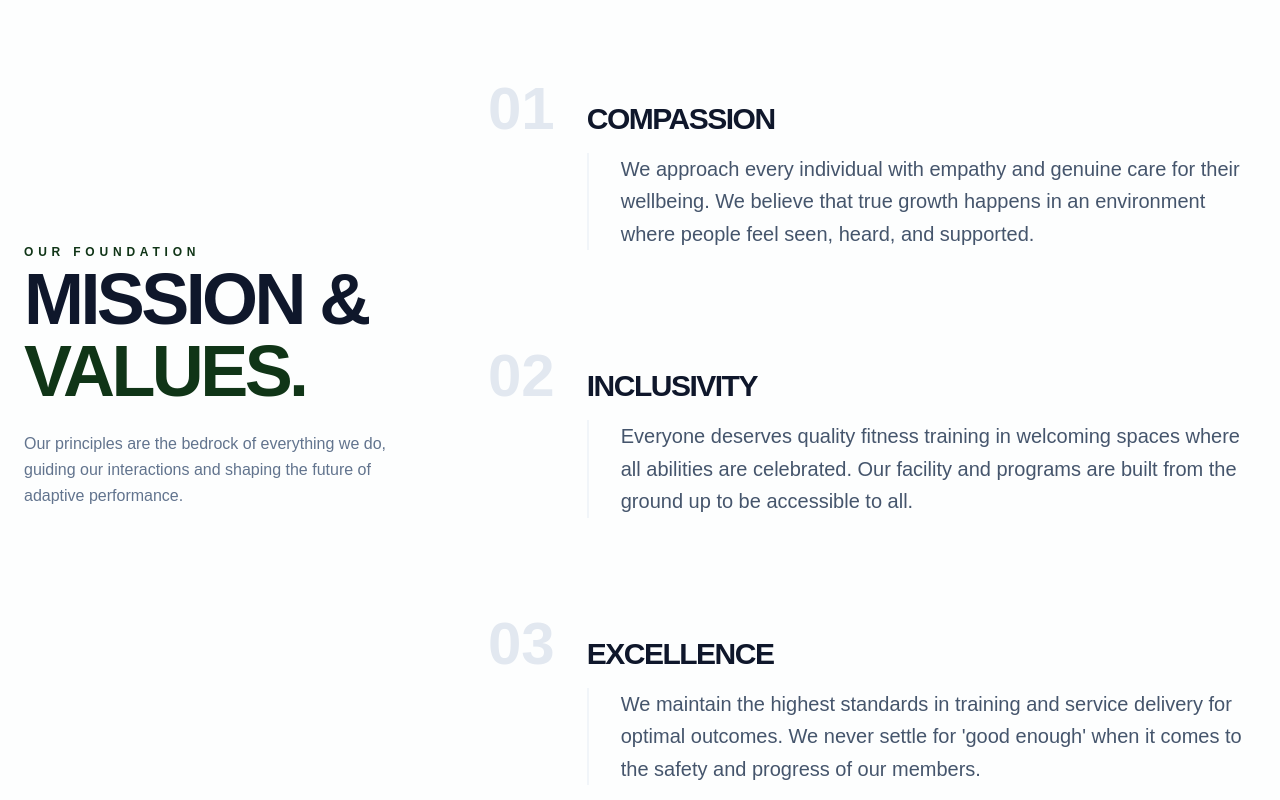
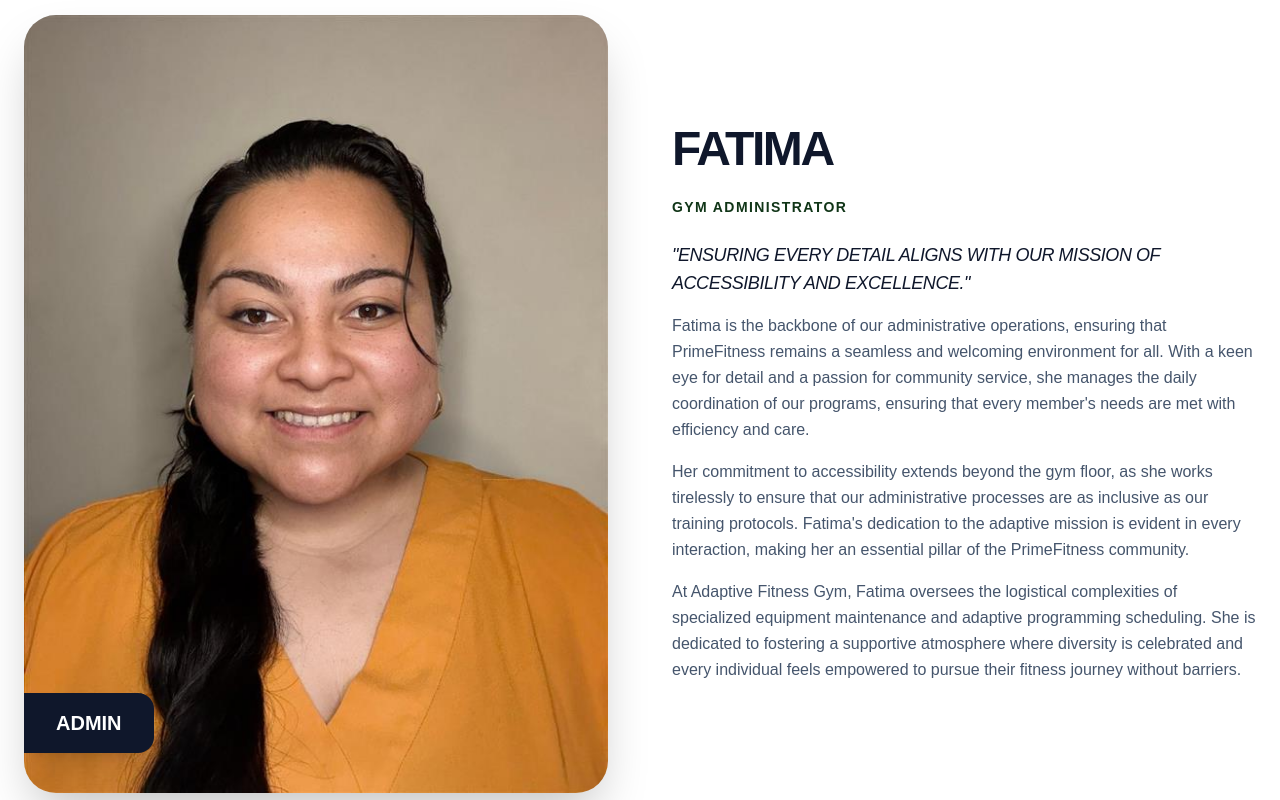
Before and after one commit to Harshk1050/PrimeFitness, a Next.js app: page /about in a window 1280 px wide. Shown: the part 3580-4380 px from the top of the page. Built offline with nearby package versions, Linux system fonts and the light colour scheme.

Commit message:
fatima added

```diff
--- a/src/app/about/page.tsx
+++ b/src/app/about/page.tsx
@@ -186,8 +186,8 @@ const AboutPage = () => {
                     </motion.div>
                 </div>
 
-                {/* Parvinder Kaur Section (CEO) */}
-                <div className="flex flex-col lg:flex-row-reverse gap-16 items-center">
+                {/* Parvinder Kaur Section (CFO) */}
+                <div className="flex flex-col lg:flex-row-reverse gap-16 items-center pb-16 border-b border-slate-100">
                     <motion.div
                         initial={{ opacity: 0, y: 40 }}
                         whileInView={{ opacity: 1, y: 0 }}
@@ -230,6 +230,56 @@ const AboutPage = () => {
                             </p>
                             <p>
                                 Under her guidance, PrimeFitness has expanded its reach while maintaining its core values of compassion, excellence, and inclusivity. She is committed to fostering a culture where every team member and client feels valued, supported, and empowered to achieve their fullest potential.
+                            </p>
+                        </div>
+                    </motion.div>
+                </div>
+
+                {/* Fatima Section (Admin) */}
+                <div className="flex flex-col lg:flex-row gap-16 items-center">
+                    <motion.div
+                        initial={{ opacity: 0, y: 40 }}
+                        whileInView={{ opacity: 1, y: 0 }}
+                        transition={{ duration: 0.8, ease: "easeOut" }}
+                        viewport={{ once: true }}
+                        className="lg:w-1/2 relative"
+                    >
+                        <div className="relative aspect-[3/4] rounded-[2rem] overflow-hidden shadow-2xl bg-slate-100">
+                            <img
+                                src="/fatima.png"
+                                alt="Fatima"
+                                className="w-full h-full object-cover"
+                            />
+                            <div className="absolute bottom-10 left-0 bg-slate-900 text-white py-4 px-8 rounded-r-2xl font-black text-xl shadow-xl">
+                                ADMIN
+                            </div>
+                        </div>
+                    </motion.div>
+
+                    <motion.div
+                        initial={{ opacity: 0, y: 20 }}
+                        whileInView={{ opacity: 1, y: 0 }}
+                        transition={{ duration: 0.8, ease: "easeOut", delay: 0.2 }}
+                        viewport={{ once: true }}
+                        className="lg:w-1/2 space-y-6"
+                    >
+                        <h2 className="text-3xl sm:text-5xl font-black uppercase tracking-tighter leading-none">
+                            Fatima
+                        </h2>
+                        <p className="text-green-600 font-bold uppercase tracking-widest text-sm">Gym Administrator</p>
+
+                        <div className="space-y-4 text-slate-600 leading-relaxed font-light">
+                            <p className="text-lg font-normal text-slate-900 uppercase tracking-tight italic">
+                                "Ensuring every detail aligns with our mission of accessibility and excellence."
+                            </p>
+                            <p>
+                                Fatima is the backbone of our administrative operations, ensuring that PrimeFitness remains a seamless and welcoming environment for all. With a keen eye for detail and a passion for community service, she manages the daily coordination of our programs, ensuring that every member's needs are met with efficiency and care.
+                            </p>
+                            <p>
+                                Her commitment to accessibility extends beyond the gym floor, as she works tirelessly to ensure that our administrative processes are as inclusive as our training protocols. Fatima's dedication to the adaptive mission is evident in every interaction, making her an essential pillar of the PrimeFitness community.
+                            </p>
+                            <p>
+                                At Adaptive Fitness Gym, Fatima oversees the logistical complexities of specialized equipment maintenance and adaptive programming scheduling. She is dedicated to fostering a supportive atmosphere where diversity is celebrated and every individual feels empowered to pursue their fitness journey without barriers.
                             </p>
                         </div>
                     </motion.div>
```
Also changed, not shown: public/fatima.png (added).
